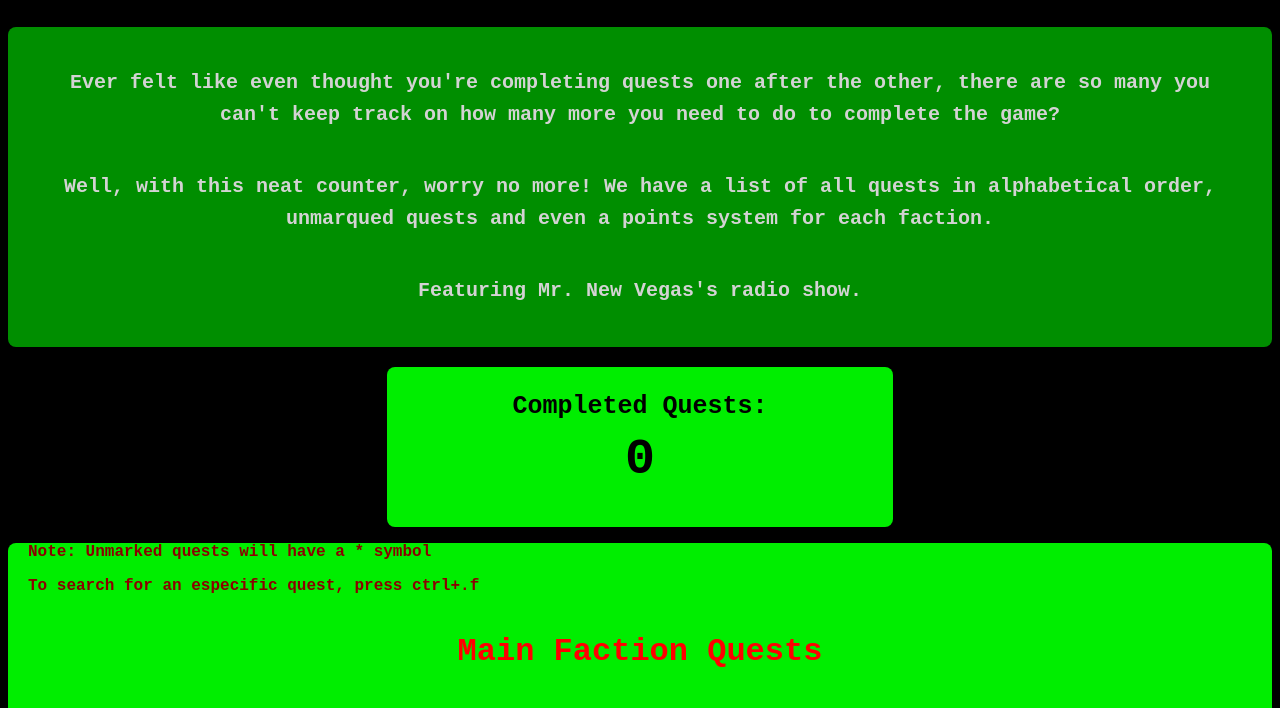
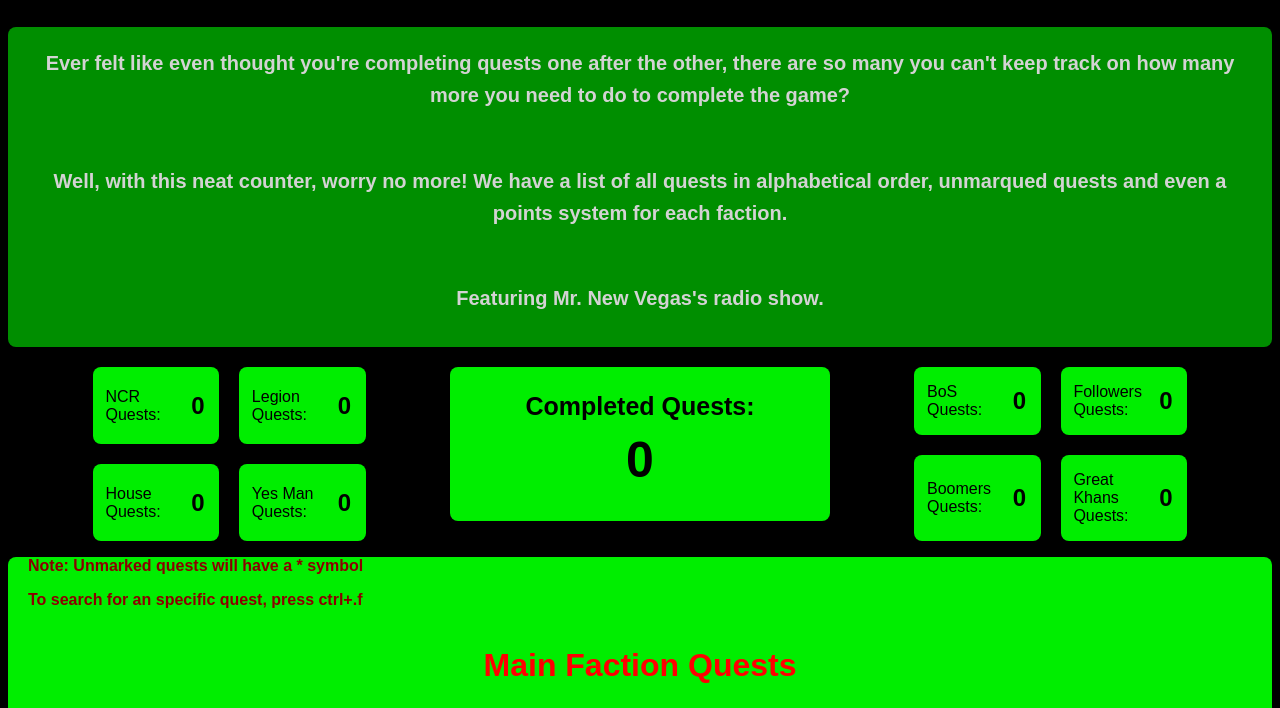
Before and after one commit to FrankenDrakken/JavaScript-Practices, a plain HTML site: page index.html in a window 1280 px wide. Shown: the part 245-953 px from the top of the page. Drawn offline with Linux system fonts and the light colour scheme.

Commit message:
Added extra counters for each respective faction

```diff
--- a/index.css
+++ b/index.css
@@ -1,6 +1,6 @@
 body {
-    font-family: 'Courier New', Courier, monospace;
-    background-color:black;
+    font-family: Arial, Helvetica, sans-serif;
+    background-color: black;
 }
 
 .header {
@@ -31,9 +31,10 @@
     flex-direction: column;
     height: 100%;
     justify-content: center;
-    text-align: center;
     margin: 0px 30px 0px 30px;
     border-color: red;
+    text-align: center;
+    flex: 1 1 auto;
 }
 
 .t-desc {
@@ -41,6 +42,9 @@
     font-weight: bold;
     color: lightgray;
     line-height: 1.6;
+    display: flex;
+    justify-content: center;
+    flex: 1 1 auto;
 }
 
 .t-text {
@@ -49,19 +53,61 @@
     font-weight: bold;
 }
 
+.all-counters {
+    display: flex;
+    justify-content: space-evenly;
+    margin-top: 20px
+}
+
 .m-counter-cont {
     background-color:#00ee00;
     height: 20vh;
     border-radius: 8px;
     display: flex;
     justify-content: center;
-    margin: 20px 30% 0% 30%;
+    width: 30%;
+    height: 30%;
 }
 
 .counter {
     display: flex;
     flex-direction: column;
     align-items: center;
+}
+
+.left-counters {
+    background-color: black;
+    display: flex;
+    justify-content: center;
+    gap: 20px;
+    width: 25%;
+    flex-wrap: wrap;
+}
+
+.right-counters {
+    background-color: black;
+    display: flex;
+    justify-content: center;
+    gap: 20px;
+    width: 25%;
+    flex-wrap: wrap;
+}
+
+.counter-misc {
+    display: flex;
+    align-items: center;
+    background-color: #00ee00;
+    width: 40%;
+    border-radius: 8px;
+}
+
+.misc-counter {
+    margin-left: 10px;
+}
+
+.misc-quests {
+    width: 60%;
+    margin-left: 10%;
 }
 
 .actual-counter {
@@ -87,6 +133,7 @@
 .note {
     color: darkred;
     margin-left: 20px;
+    margin-top: 10px;
     font-weight: bold;
 }
 
--- a/index.html
+++ b/index.html
@@ -21,16 +21,46 @@
             <p class="t-desc">Featuring Mr. New Vegas's radio show.</p>
         </div>
     </div>
-    <div class="m-counter-cont">
-        <div class="counter">
-            <p class="c-quests">Completed Quests:<h2 class="actual-counter" id="0001" onclick="count()">0</h2></p>
+    <div class="all-counters">
+        <div class="left-counters">
+            <div class="counter-misc">
+                <p class="misc-quests">NCR Quests:<h2 class="misc-counter" id="counter" onclick="count()">0</h2></p>
+            </div>
+            <div class="counter-misc">
+                <p class="misc-quests">Legion Quests:<h2 class="misc-counter" id="counter" onclick="count()">0</h2></p>
+            </div>
+            <div class="counter-misc">
+                <p class="misc-quests">House Quests:<h2 class="misc-counter" id="counter" onclick="count()">0</h2></p>
+            </div>
+            <div class="counter-misc">
+                <p class="misc-quests">Yes Man Quests:<h2 class="misc-counter" id="counter" onclick="count()">0</h2></p>
+            </div>
+        </div>
+        <div class="m-counter-cont">
+            <div class="counter">
+                <p class="c-quests">Completed Quests:<h2 class="actual-counter" id="counter" onclick="count()">0</h2></p>
+            </div>
+        </div>
+        <div class="right-counters">
+            <div class="counter-misc">
+                <p class="misc-quests">BoS Quests:<h2 class="misc-counter" id="counter" onclick="count()">0</h2></p>
+            </div>
+            <div class="counter-misc">
+                <p class="misc-quests">Followers Quests:<h2 class="misc-counter" id="counter" onclick="count()">0</h2></p>
+            </div>
+            <div class="counter-misc">
+                <p class="misc-quests">Boomers Quests:<h2 class="misc-counter" id="counter" onclick="count()">0</h2></p>
+            </div>
+            <div class="counter-misc">
+                <p class="misc-quests">Great Khans Quests:<h2 class="misc-counter" id="counter" onclick="count()">0</h2></p>
+            </div>
         </div>
     </div>
     <div class="mid-content">
         <div class="m-container">
             <div class="note">
                 <p>Note: Unmarked quests will have a * symbol</p>
-                <p>To search for an especific quest, press ctrl+.f</p>
+                <p>To search for an specific quest, press ctrl+.f</p>
             </div>
             <div class="m-title">
                 <h1 class="m-intro">Main Faction Quests</h1>
```
